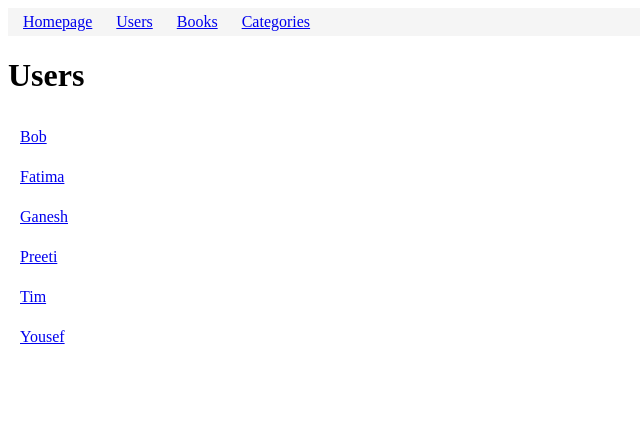
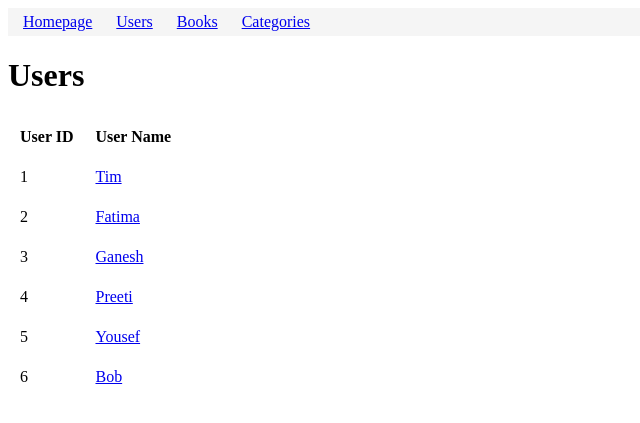
Before and after one commit to teesar/scoped-books, a Flask app: page /users in a window 1280 px wide. Shown: the top 423 px of the page, without its empty margins (0-640 px from the left). Run offline with Flask 3, Linux system fonts and the light colour scheme.

Commit message:
updated stuff

```diff
--- a/app.py
+++ b/app.py
@@ -18,7 +18,7 @@ def home():
 
 @app.route("/users")
 def users():
-    statement = db.select(User).order_by(User.name)
+    statement = db.select(User).order_by(User.id)
     results = db.session.execute(statement).scalars()
     return render_template("users.html", results=results)
 
@@ -73,6 +73,7 @@ def rented():
     results = db.session.execute(statement).scalars()
     return render_template("rented.html", results=results)
 
+# api - get all books
 @app.route("/api/books")
 def get_books():
     statement = db.select(Book)
@@ -82,6 +83,27 @@ def get_books():
         book_list.append(book.to_dict())
     return jsonify(book_list)
 
+# api - get all users
+@app.route("/api/users")
+def get_users():
+    statement = db.select(User)
+    users = db.session.execute(statement).scalars()
+    user_list = []
+    for user in users:
+        user_list.append(user.to_dict())
+    return jsonify(user_list)
+
+# api - get all categories
+@app.route("/api/categories")
+def get_categories():
+    statement = db.select(Category)
+    categories = db.session.execute(statement).scalars()
+    category_list = []
+    for category in categories:
+        category_list.append(category.to_dict())
+    return jsonify(category_list)
+
+# api - get book
 @app.route("/api/books/<int:id>")
 def get_book(id):
     statement = db.select(Book).where(Book.id == id)
@@ -91,23 +113,22 @@ def get_book(id):
     book = book.to_dict()
     return jsonify(book)
 
+# api - add rental
 @app.route("/api/books/<int:id>/rent", methods=["POST"])
 def rent_book(id):
     data = request.get_json()
-    copy = data.get("copy")
     user = data.get("user_id")
     statement = db.select(Book).where(Book.id == id)
     book = db.session.execute(statement).scalar()
     rented= datetime.now()
-    expected = rented + timedelta(days=7)
     if not rented:
         return "That book doesn't exist", 400
-    new_rental = BookRental(user_id = user, book_id = book.id, rented = rented, expected = expected, copy_id=copy)
+    new_rental = BookRental(user_id = user, book_id = book.id, rented = rented)
     db.session.add(new_rental)
     db.session.commit()
     return jsonify(new_rental.to_dict())
 
-
+# api - add book
 @app.route("/api/books", methods=["POST"])
 def create_book():
     data = request.get_json()
--- a/static/style.css
+++ b/static/style.css
@@ -14,3 +14,15 @@ nav {
     background-color: whitesmoke;
     padding: 5px;
 }
+
+tr {
+    text-align: left;
+}
+
+th {
+    text-align: left;
+}
+
+td {
+    text-align: left;
+}
--- a/templates/book.html
+++ b/templates/book.html
@@ -2,7 +2,7 @@
 {% block content %}
 <h2>{{ result.title }}</h2>
 <h4>Book ID: {{ result.id }}</h4>
-<h5>Available: {{ result.available }}</h5>
+<!-- <h5>Available: {{ result.available }}</h5> -->
 
 
 <table>
@@ -13,7 +13,7 @@
 </tr>
 {% for rental in result.rentals %}
 <tr>
-<td>{{ rental.user.name }}</td>
+<td><a href="{{ url_for('user', id=rental.user.id) }}">{{ rental.user.name }}</a></td>
 <td>{{ rental.rented.strftime("%Y-%m-%d %H:%m") }}</td>
 <td>{% if rental.returned %}{{ rental.returned.strftime("%Y-%m-%d") }}
 {% endif %}</td>
--- a/templates/users.html
+++ b/templates/users.html
@@ -2,9 +2,14 @@
 {% block content %}
 <h1>Users</h1>
 <table>
+<tr>
+    <th>User ID</th>
+    <th>User Name</th>
+</tr>
 {% for user in results %}
 
 <tr>
+    <td>{{ user.id }}</td>
     <td><a href="{{ url_for('user', id=user.id) }}">{{ user.name }}</a></td>
 </tr>
 
```
Also changed, not shown: models.py (+12 -0 lines), data/database.db.
